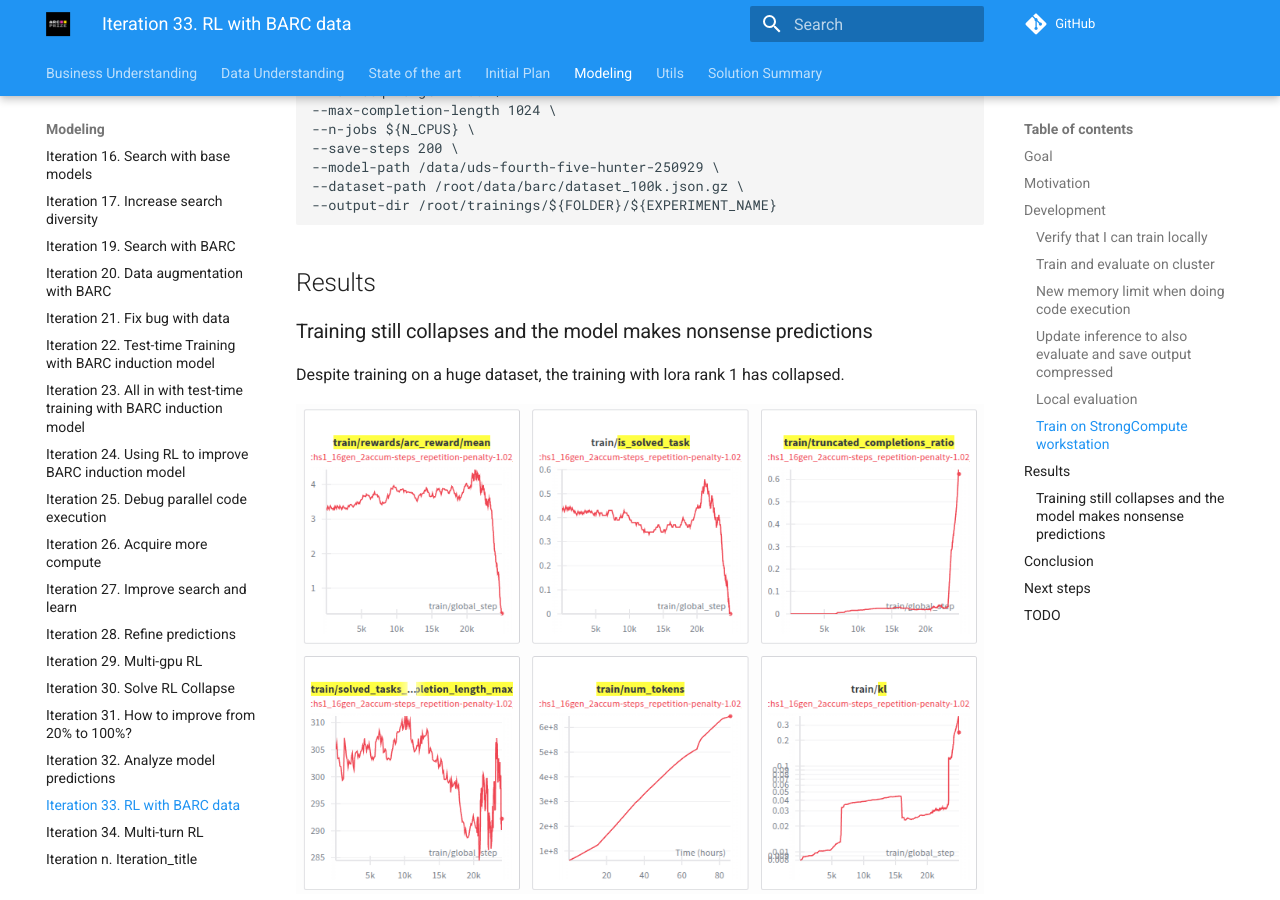
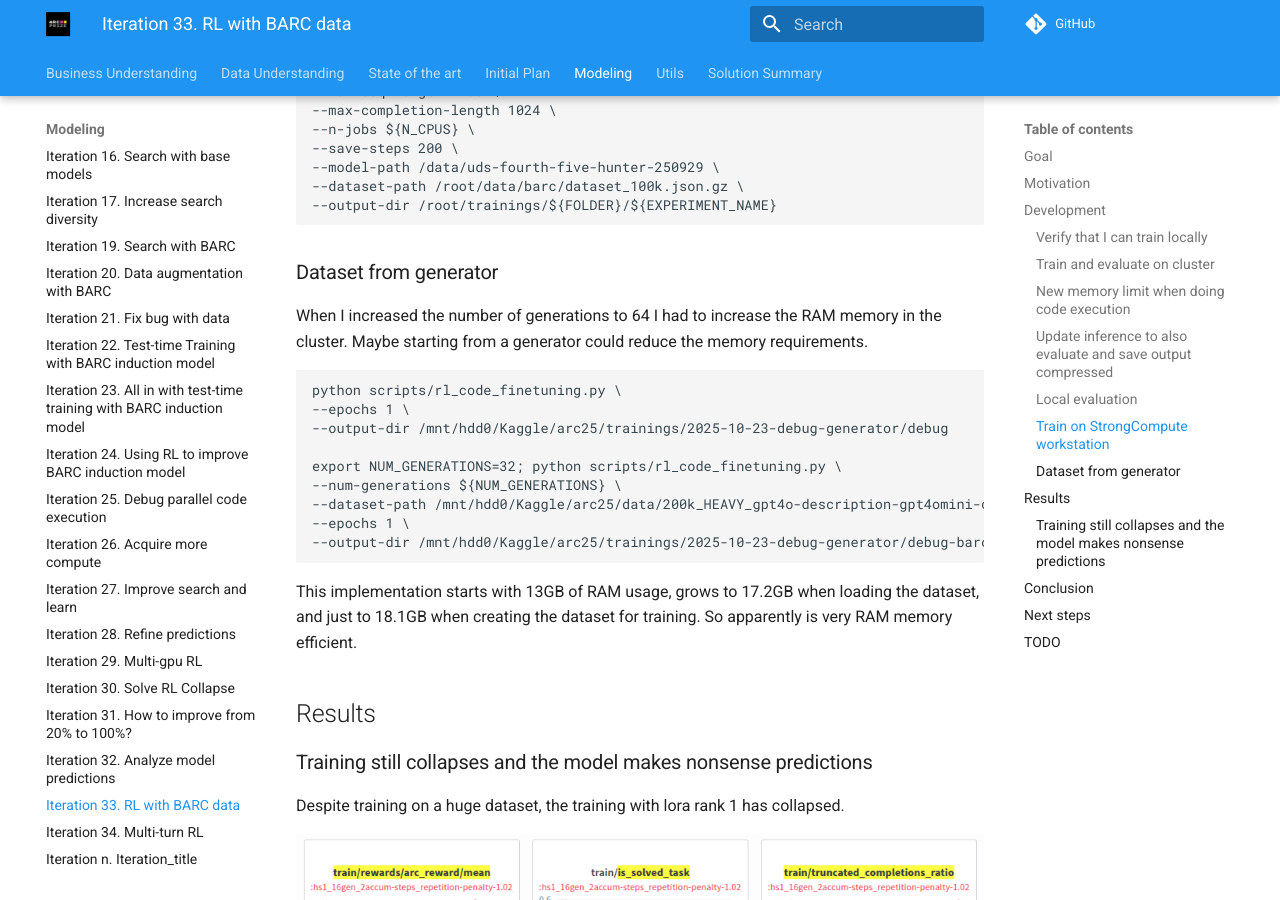
Before and after one commit to ironbar/arc25, an MkDocs documentation site: the page built from docs/modeling/Iteration_33_rl_barc.md, in a window 1280 px wide and 900 px high, scrolled down 12773 px. Built offline with MkDocs 1.6.1 and Material for MkDocs 9.7.7, drawn with Linux system fonts in a browser that asks for light colours; comment, search, counter and statistics services are not loaded.

Commit message:
modified dataset generation to be more memory efficient

````diff
--- a/docs/modeling/Iteration_33_rl_barc.md
+++ b/docs/modeling/Iteration_33_rl_barc.md
@@ -670,6 +670,25 @@ python /root/arc25/scripts/rl_code_finetuning.py \
 --output-dir /root/trainings/${FOLDER}/${EXPERIMENT_NAME}
 ```
 
+### Dataset from generator
+
+When I increased the number of generations to 64 I had to increase the RAM memory in the cluster. Maybe
+starting from a generator could reduce the memory requirements.
+
+```bash
+python scripts/rl_code_finetuning.py \
+--epochs 1 \
+--output-dir /mnt/hdd0/Kaggle/arc25/trainings/2025-10-23-debug-generator/debug
+
+export NUM_GENERATIONS=32; python scripts/rl_code_finetuning.py \
+--num-generations ${NUM_GENERATIONS} \
+--dataset-path /mnt/hdd0/Kaggle/arc25/data/200k_HEAVY_gpt4o-description-gpt4omini-code_generated_problems/dataset_100k.json.gz \
+--epochs 1 \
+--output-dir /mnt/hdd0/Kaggle/arc25/trainings/2025-10-23-debug-generator/debug-barc-${NUM_GENERATIONS}
+```
+
+This implementation starts with 13GB of RAM usage, grows to 17.2GB when loading the dataset, and just to 18.1GB
+when creating the dataset for training. So apparently is very RAM memory efficient.
 
 ## Results
 
````
Also changed, not shown: 1 other file.
